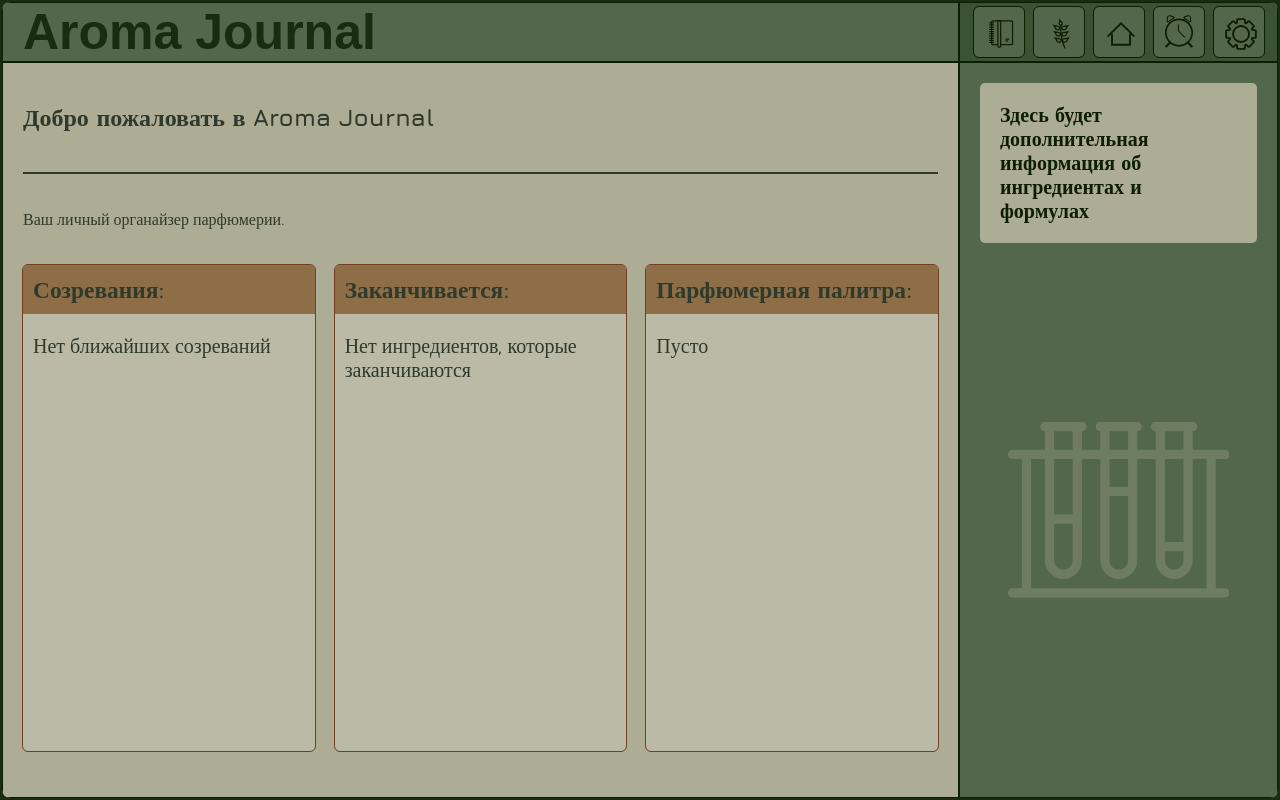
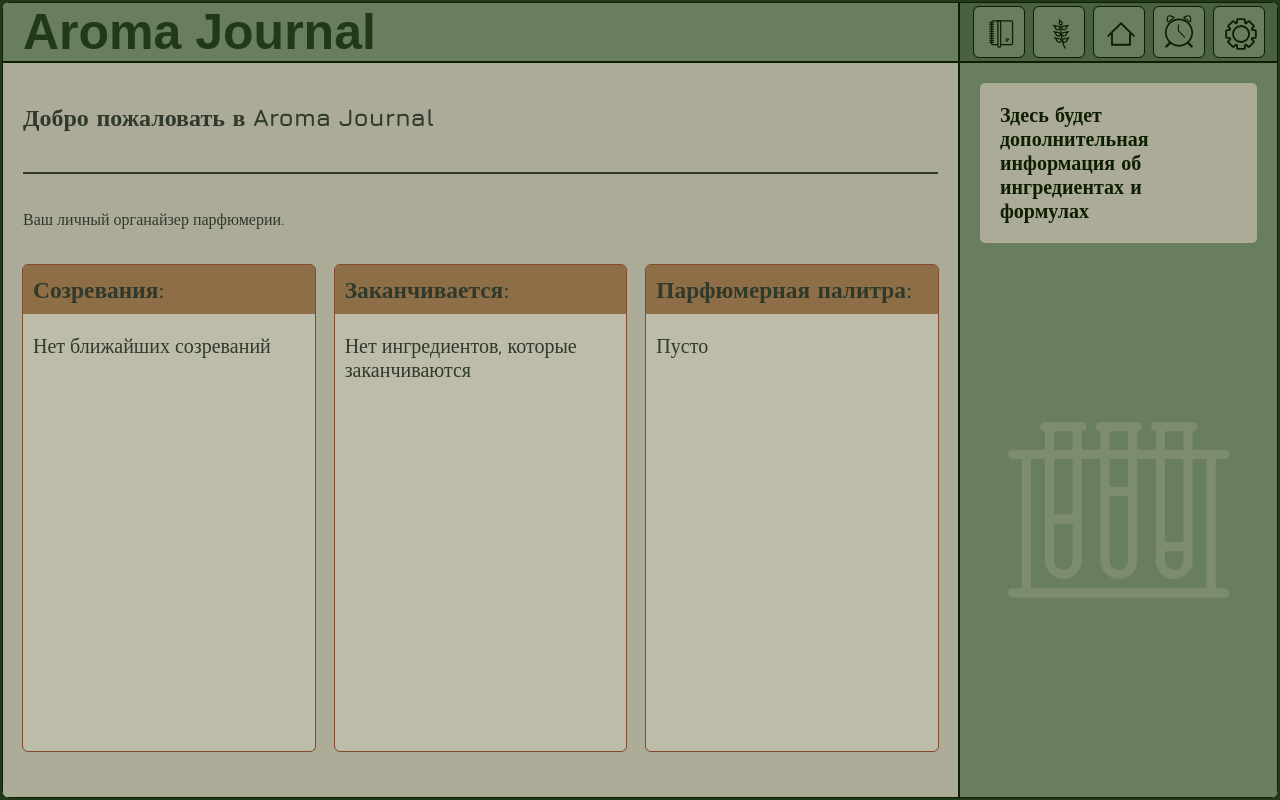
Before and after one commit to asyavillan04/aroma-journal, a plain HTML site: page src/index.html in a window 1280 px wide. Drawn offline with nearby package versions, Linux system fonts and the light colour scheme; a web font is replaced by a local one.

Commit message:
colors change

```diff
--- a/src/js/components/infographics.js
+++ b/src/js/components/infographics.js
@@ -4,21 +4,21 @@ import { updateVariant } from '../data/list-formulas.js';
 // Список категорий нот
 const NOTE_CATEGORIES = [
   { id: 'citrus', label: 'Цитрусовые', color: '#FFD700' },
-  { id: 'floral', label: 'Цветочные', color: '#FF69B4' },
-  { id: 'woody', label: 'Древесные', color: '#8B4513' },
+  { id: 'floral', label: 'Цветочные', color: '#e996bf' },
+  { id: 'woody', label: 'Древесные', color: '#845e43' },
   { id: 'mineral', label: 'Минеральные', color: '#A9A9A9' },
   { id: 'musky', label: 'Мускусные', color: '#D2B48C' },
-  { id: 'spicy', label: 'Пряные', color: '#FF4500' },
-  { id: 'fruity', label: 'Фруктовые', color: '#FFA500' },
-  { id: 'green', label: 'Зелёные', color: '#228B22' },
+  { id: 'spicy', label: 'Пряные', color: '#a12b00' },
+  { id: 'fruity', label: 'Фруктовые', color: '#f0aa5e' },
+  { id: 'green', label: 'Зелёные', color: '#5e8b22' },
   { id: 'balsamic', label: 'Бальзамические', color: '#8B0000' },
   { id: 'animalic', label: 'Животные', color: '#4B0082' },
-  { id: 'aquatic', label: 'Акватические', color: '#00CED1' },
-  { id: 'gourmand', label: 'Гурманские', color: '#D2691E' },
+  { id: 'aquatic', label: 'Акватические', color: '#008d90' },
+  { id: 'gourmand', label: 'Гурманские', color: '#d2511e' },
   { id: 'amber', label: 'Амбровые', color: '#FFBF00' },
   { id: 'leather', label: 'Кожаные', color: '#3B2F2F' },
-  { id: 'smoky', label: 'Дымные', color: '#708090' },
-  { id: 'abstract', label: 'Абстрактные', color: '#C0C0C0' }
+  { id: 'smoky', label: 'Дымные', color: '#515268' },
+  { id: 'abstract', label: 'Абстрактные', color: '#d3cce0' }
 ];
 
 /**
--- a/src/styles/variables.css
+++ b/src/styles/variables.css
@@ -1,17 +1,17 @@
 :root {
-    --color-backround: #adac95;
+    --color-backround: #abab98;
     --color-header: #0e1e00;
 
-    --color-accent-1: #53674c;
+    --color-accent-1: #697d5f;
 
-    --color-accent: #3b5234;
-    --color-accent-2: #182c11;
+    --color-accent: #496042;
+    --color-accent-2: #213918;
 
-    --color-block: #babaa7;
+    --color-block: #bcbca8;
 
     --color-text: #2f3a2c;
 
-    --color-section-accent: #723e26;
+    --color-section-accent: #84492e;
     --color-section-accent-2: #8d6e46;
 
     --border-radius: 5px;
```
